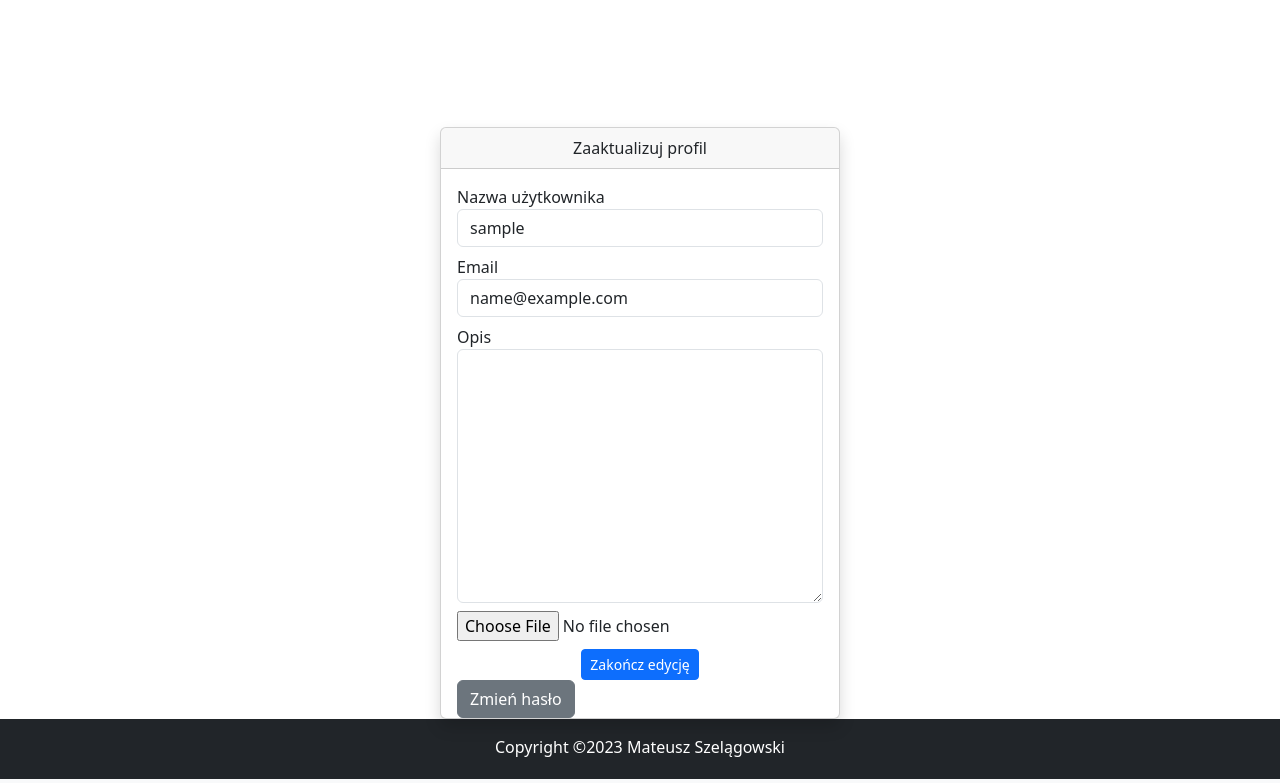
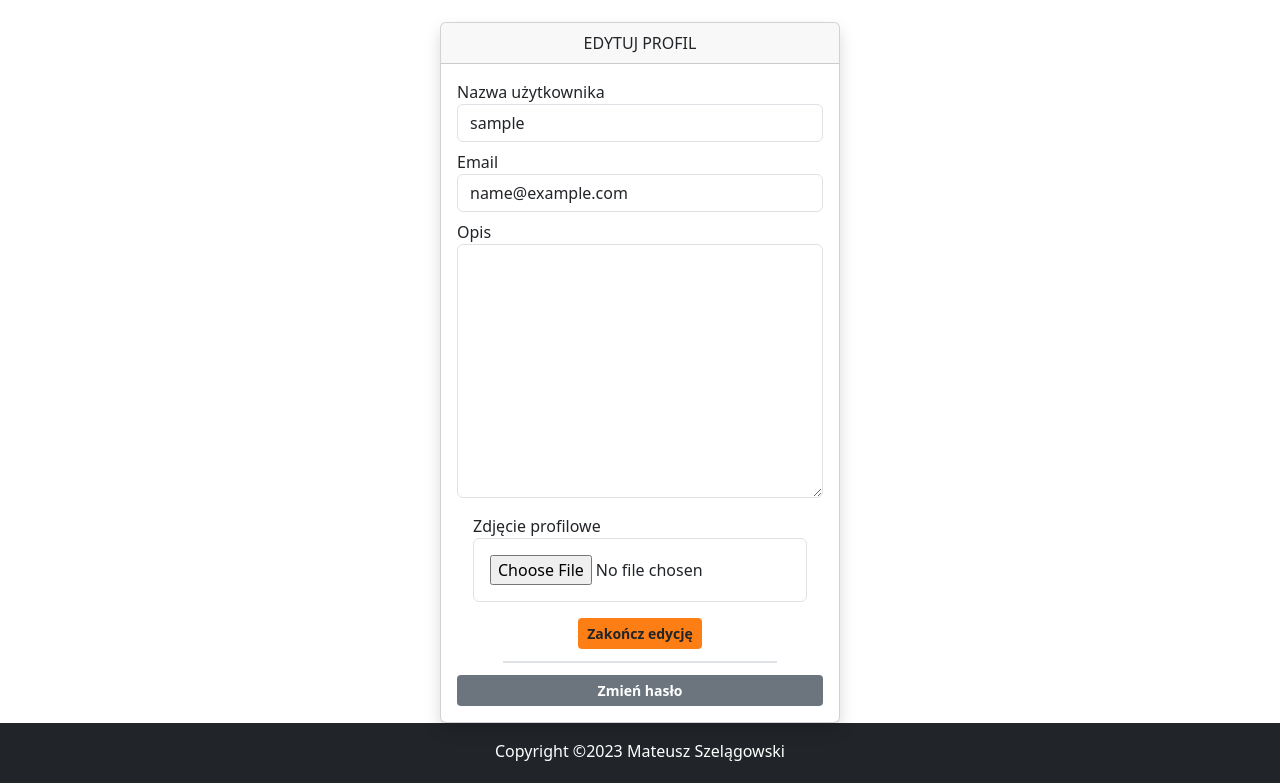
Before and after one commit to matszelo/Collectors_Zone_project, a Django app: page /members/update_profile/1 in a window 1280 px wide. Shown: the part 58-841 px from the top of the page. Run offline with Django 5.2, Linux system fonts and the light colour scheme; the visitor is signed in with stand-in values (Sample User, id 1); data comes from the database, SQL or seed files in the repository; some libraries are stand-ins or nearby versions.

Commit message:
Zmiany graficzne na profilu użytkownika oraz na stronach do logowania, rejestracji oraz resetu hasła.

```diff
--- a/templates/Loging_and_Register/login.html
+++ b/templates/Loging_and_Register/login.html
@@ -20,7 +20,7 @@
                         <a href="{% url 'password_reset' %}" class="text-decoration-none">Nie pamiętam hasła</a>
                   </div>
                   <div class="d-flex justify-content-center">
-                    <input class="btn btn-primary btn-sm" type="submit" value="Zaloguj się">
+                    <input class="btn btn-sm fw-semibold" type="submit" value="Zaloguj się" style="background-color: #fd7e14">
                   </div>
                 </form>
                 <div class="d-flex justify-content-center">
--- a/templates/Loging_and_Register/register.html
+++ b/templates/Loging_and_Register/register.html
@@ -25,7 +25,7 @@
                         {{ form.password2 }}
                         </div>
                     <div class="d-flex justify-content-center">
-                        <input class="btn btn-primary btn-sm" type="submit" value="Zarejestruj się">
+                        <input class="btn btn-sm fw-semibold" type="submit" value="Zarejestruj się" style="background-color: #fd7e14">
                     </div>
                 </form>
                 <div class="d-flex justify-content-center">
--- a/templates/Profile/update_profile.html
+++ b/templates/Profile/update_profile.html
@@ -1,9 +1,9 @@
 {% extends 'Base_html/base.html' %}
 {% block content %}
-    <div class="d-flex justify-content-center" style="margin-top: 130px">
+    <div class="d-flex justify-content-center mt-" style="margin-top: 25px">
         <div class="card me-4 ms-4 shadow" style="width: 400px">
             <div class="card-header text-center">
-                Zaaktualizuj profil
+                EDYTUJ PROFIL
             </div>
             <div class="card-body pt-3 pb-0">
                 <form action="" method="POST" enctype="multipart/form-data">
@@ -16,18 +16,25 @@
                         <label for="exampleInputMail" class="form-label mb-0">Email</label>
                         {{ user_form.email }}
                         </div>
-                        <div class="mb-2">
+                        <div class="mb-0">
                         <label for="exampleTextArea" class="form-label mb-0">Opis</label>
                         {{ profile_form.bio }}
                         </div>
-                        <div class="mb-2">
-                        {{ profile_form.profile_pic }}
+                        <div class="card-body">
+                            <label for="exampleTextArea" class="form-label mb-0">Zdjęcie profilowe</label>
+                            <div class="card-body border rounded" style="border: #0dcaf0">
+                                {{ profile_form.profile_pic }}
+                            </div>
                         </div>
                     <div class="d-flex justify-content-center">
-                        <input class="btn btn-primary btn-sm" type="submit" value="Zakończ edycję">
+                        <input class="btn btn-sm fw-semibold d-flex justify-content-center mt-0 mb-2" type="submit" value="Zakończ edycję" style="background-color: #fd7e14">
                     </div>
                 </form>
-                <a href="{% url 'update_password'%}" class="btn btn-secondary">Zmień hasło</a>
+                <div class="d-flex justify-content-center">
+                    <div class="border border-bottom mt-1 mb-1 w-75">
+                    </div>
+                </div>
+                <a href="{% url 'update_password'%}" class="btn btn-sm fw-semibold text-white d-flex justify-content-center mt-2 mb-3" style="background-color: #6c757d">Zmień hasło</a>
             </div>
         </div>
     </div>
```
Also changed, not shown: templates/Profile/User_profile.html (+15 -5 lines), templates/Profile/password_change.html (+5 -4 lines), templates/Profile/password_reset.html (+6 -5 lines), templates/Profile/password_reset_done.html (+7 -4 lines), templates/Profile/password_reset_form.html (+4 -4 lines), templates/Profile/password_reset_sent.html (+7 -4 lines), 1 other file.
